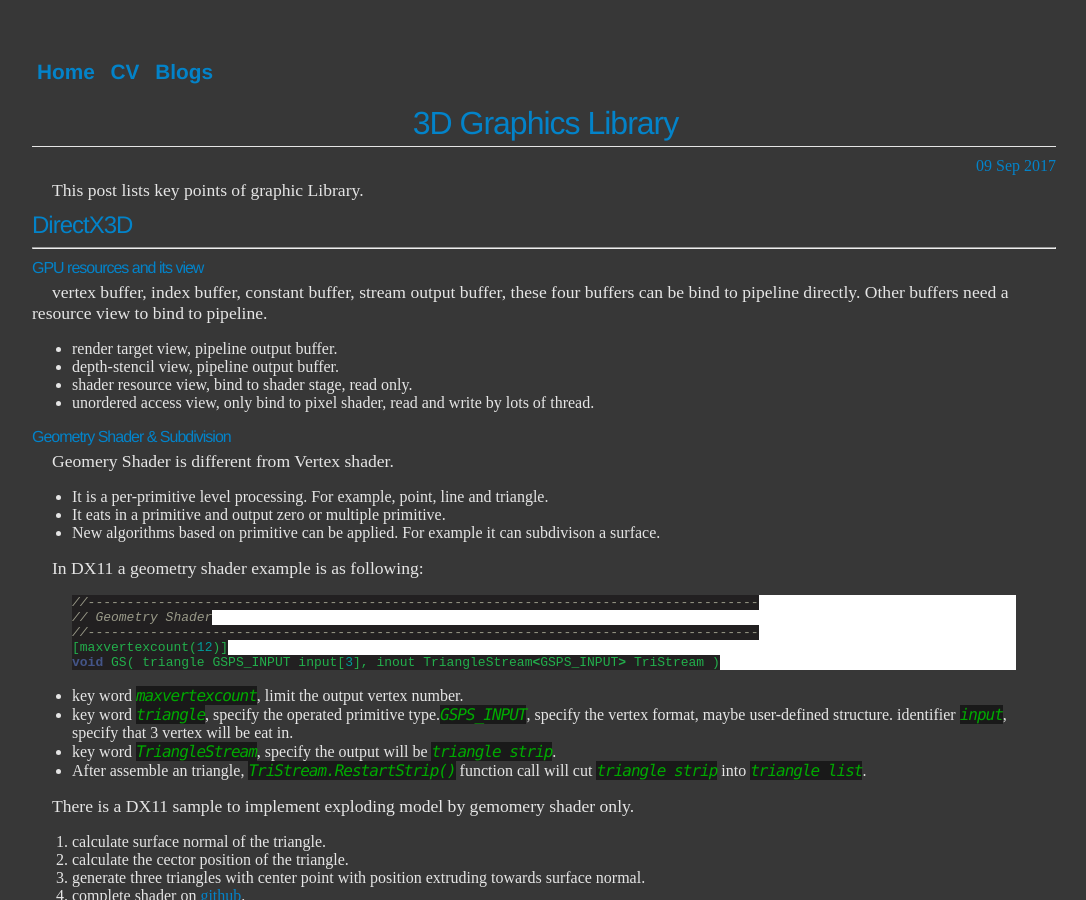
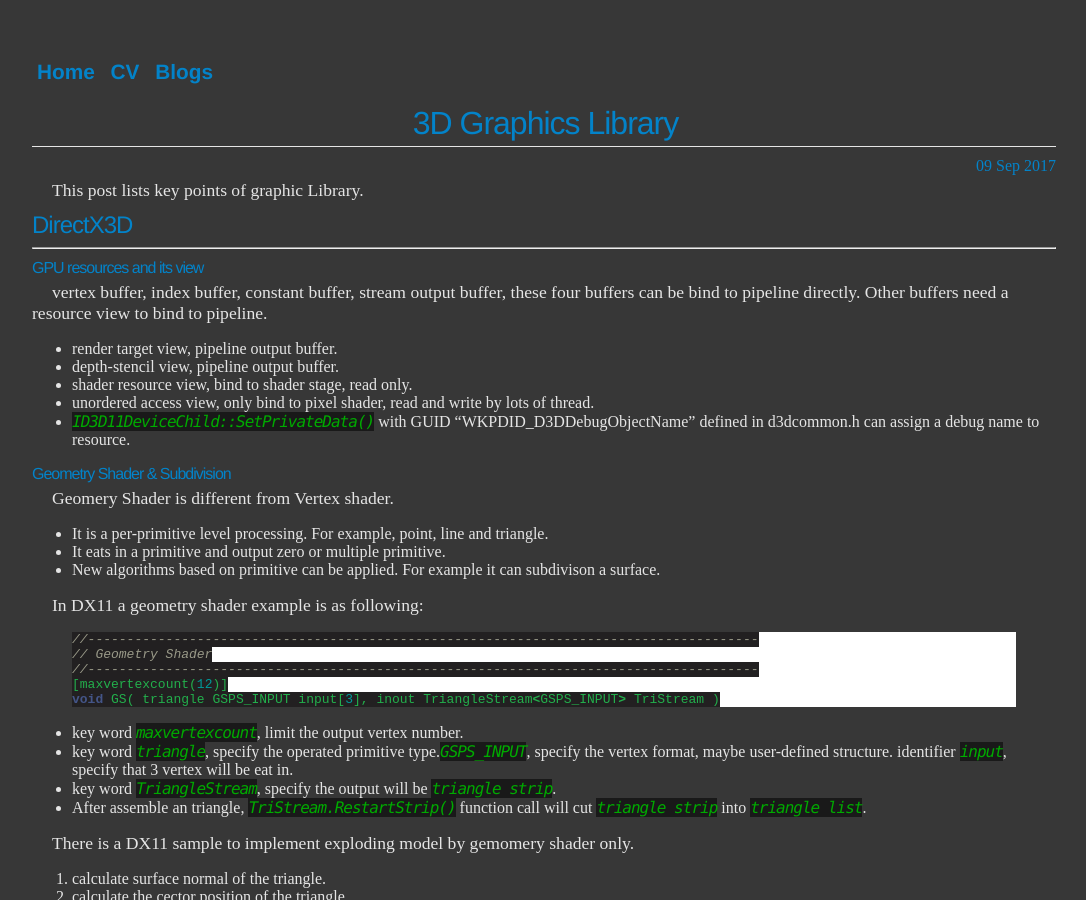
Before and after one commit to ychding11/ychding11.github.io, a Jekyll site: the page built from _posts/2017-9-9-3D-Rendering-API.md, in a window 1280 px wide and 900 px high. Shown: the whole window, without its empty margins (96-1182 px from the left). Built offline with Jekyll 4.4.1, drawn with Linux system fonts in a browser that asks for light colours.

Commit message:
add something into D3D11.

```diff
--- a/_posts/2017-9-9-3D-Rendering-API.md
+++ b/_posts/2017-9-9-3D-Rendering-API.md
@@ -17,6 +17,7 @@
 - depth-stencil view, pipeline output buffer.
 - shader resource view, bind to shader stage, read only.
 - unordered access view, only bind to pixel shader, read and write by lots of thread.
+- *ID3D11DeviceChild::SetPrivateData()* with GUID "WKPDID_D3DDebugObjectName" defined in d3dcommon.h can assign a debug name to resource.
 
 ### Geometry Shader & Subdivision
 Geomery Shader is different from Vertex shader.
```
